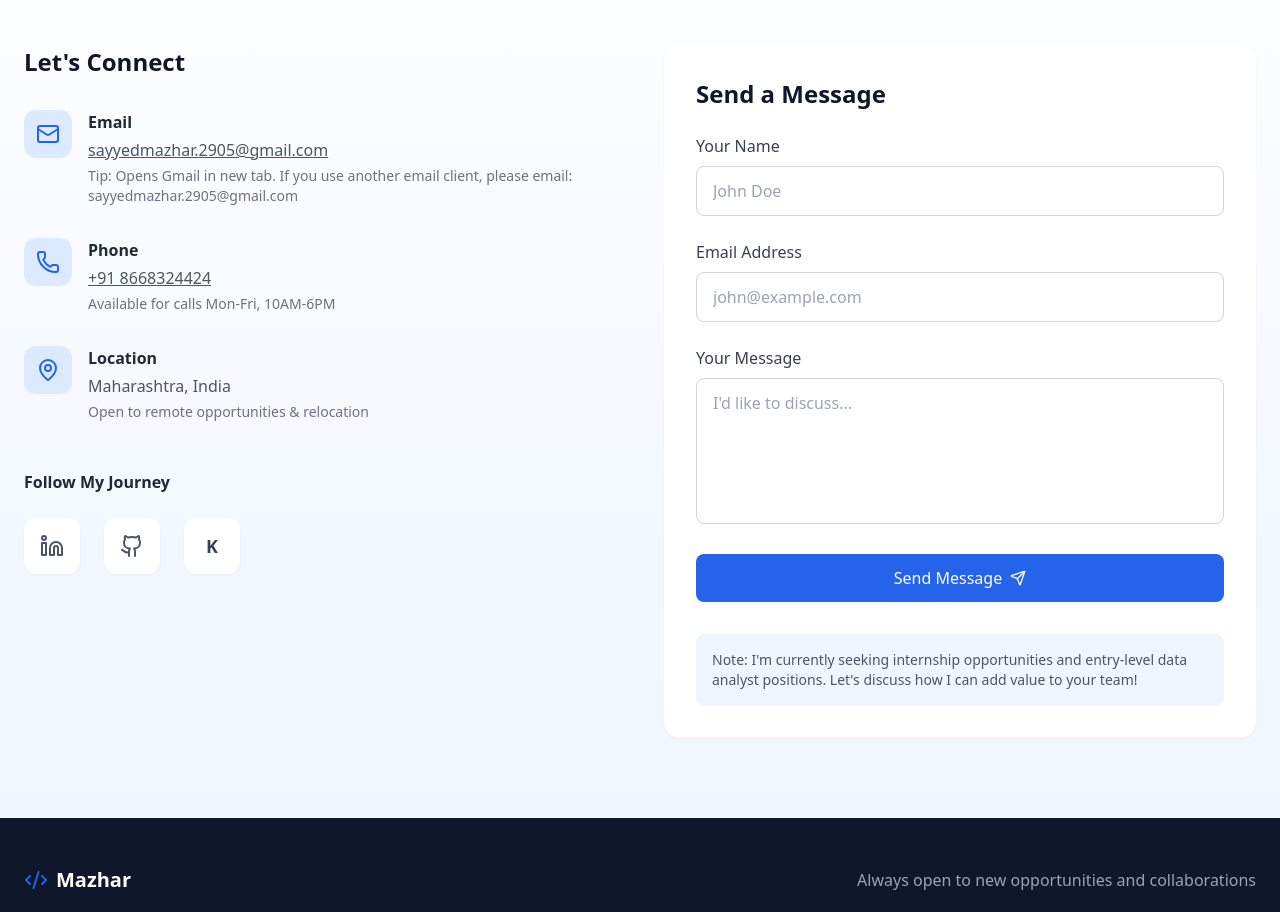
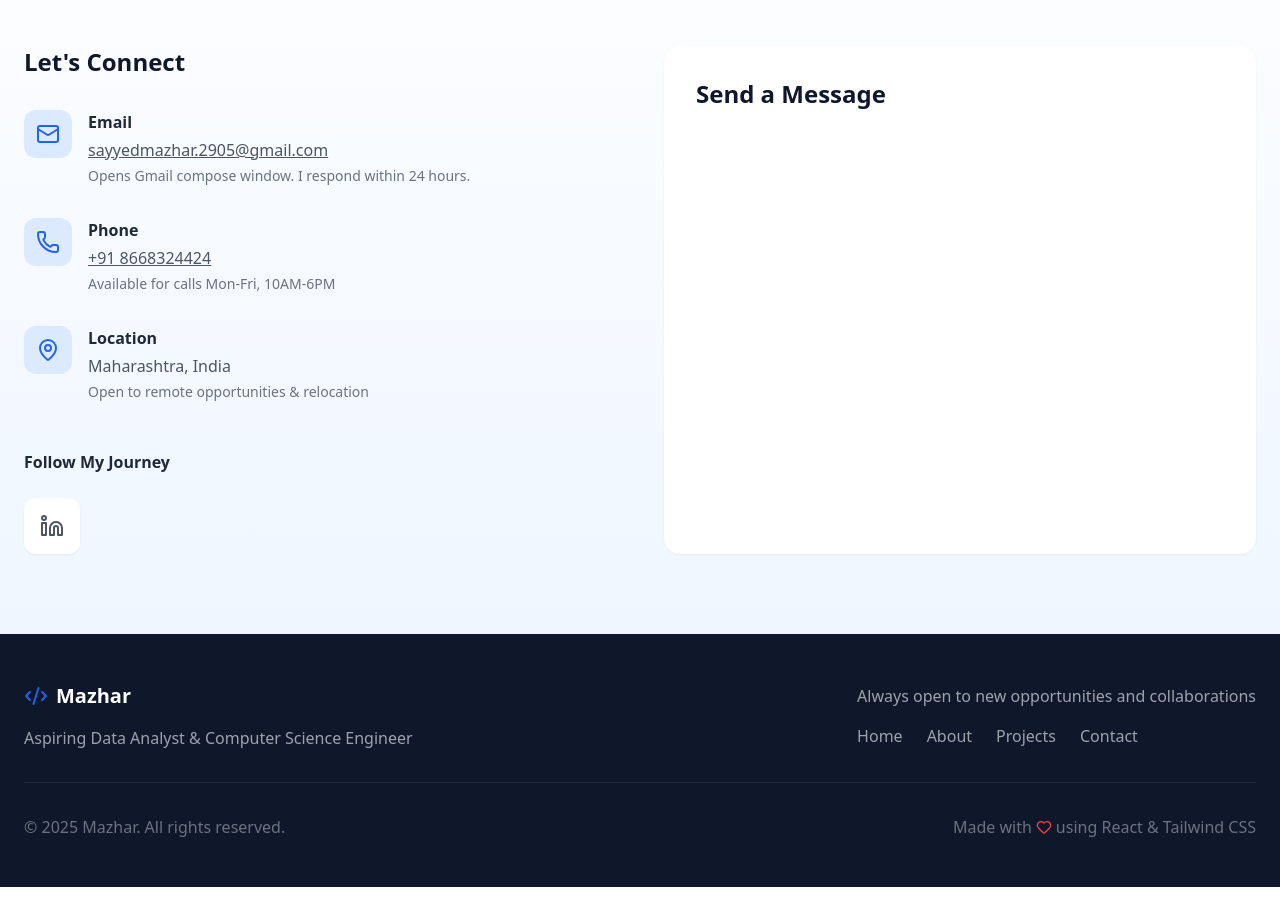
Before and after one commit to Mazhar2905/My-Portfolio, a React (Create React App) app: page / in a window 1280 px wide. Shown: the part 3640-4552 px from the top of the page. After the commit the page ends 4527 px from the top, so only its background shows below. Built offline with nearby package versions, Linux system fonts and the light colour scheme.

Commit message:
Fix ESLint gtag error - use window.gtag

```diff
--- a/src/components/Contact.js
+++ b/src/components/Contact.js
@@ -1,4 +1,4 @@
-import React, { useState, useEffect } from 'react';
+import React, { useState } from 'react';
 import { Mail, Phone, MapPin, Send, Linkedin, Github } from 'lucide-react';
 
 const Contact = () => {
@@ -11,9 +11,8 @@ const Contact = () => {
     });
   };
 
-  // SIMPLIFIED tracking function - NO navigation logic
+  // Fixed: Use window.gtag to avoid ESLint errors
   const trackContactEvent = (action, label) => {
-    // Send to Google Analytics
     if (window.gtag) {
       window.gtag('event', action, {
         event_category: 'Contact',
@@ -21,34 +20,12 @@ const Contact = () => {
         value: 1
       });
       console.log(`📊 Tracked: ${action} - ${label}`);
-    } else {
-      console.warn('Google Analytics not loaded yet');
     }
-  };
-
-  // SIMPLIFIED click handlers - Just track, don't navigate
-  const handleEmailClick = (e) => {
-    trackContactEvent('email_click', 'Email Link');
-    console.log('Email click tracked...');
-    // Let the <a href="mailto:..."> work naturally
-  };
-
-  const handlePhoneClick = (e) => {
-    trackContactEvent('phone_click', 'Phone Link');
-    console.log('Phone click tracked...');
-    // Let the <a href="tel:..."> work naturally
-  };
-
-  const handleLinkedInClick = (e) => {
-    trackContactEvent('social_click', 'LinkedIn');
-    console.log('LinkedIn click tracked...');
-    // Let the <a href="https://..." target="_blank"> work naturally
   };
 
   const handleFormSubmit = (e) => {
     trackContactEvent('form_submit', 'Contact Form');
     console.log('Form submission tracked');
-    // Formspree handles the rest
   };
 
   return (
@@ -68,6 +45,7 @@ const Contact = () => {
             <h3 className="text-2xl font-bold text-dark mb-8">Let's Connect</h3>
 
             <div className="space-y-8">
+              {/* Email Section - FIXED */}
               <div className="flex items-start space-x-4">
                 <div className="w-12 h-12 bg-blue-100 rounded-xl flex items-center justify-center flex-shrink-0">
                   <Mail className="h-6 w-6 text-primary" />
@@ -80,11 +58,10 @@ const Contact = () => {
                     rel="noopener noreferrer"
                     className="text-gray-600 hover:text-primary underline"
                     onClick={() => {
-        // Track click
-                  if (typeof gtag !== 'undefined') {
-                  gtag('event', 'click', {
+                      if (window.gtag) {
+                        window.gtag('event', 'click', {
                           event_category: 'Contact',
-                    event_label: 'Email Link (Gmail Web)'
+                          event_label: 'Email Link'
                         });
                       }
                     }}
@@ -92,11 +69,12 @@ const Contact = () => {
                     sayyedmazhar.2905@gmail.com
                   </a>
                   <p className="text-sm text-gray-500 mt-1">
-                <span className="font-medium">Tip:</span> Opens Gmail in new tab. If you use another email client, please email: sayyedmazhar.2905@gmail.com
+                    Opens Gmail compose window. I respond within 24 hours.
                   </p>
                 </div>
               </div>
 
+              {/* Phone Section */}
               <div className="flex items-start space-x-4">
                 <div className="w-12 h-12 bg-blue-100 rounded-xl flex items-center justify-center flex-shrink-0">
                   <Phone className="h-6 w-6 text-primary" />
@@ -105,8 +83,15 @@ const Contact = () => {
                   <h4 className="font-bold text-gray-800 mb-1">Phone</h4>
                   <a
                     href="tel:+918668324424"
-                    onClick={handlePhoneClick}
                     className="text-gray-600 hover:text-primary underline"
+                    onClick={() => {
+                      if (window.gtag) {
+                        window.gtag('event', 'click', {
+                          event_category: 'Contact',
+                          event_label: 'Phone Link'
+                        });
+                      }
+                    }}
                   >
                     +91 8668324424
                   </a>
@@ -114,6 +99,7 @@ const Contact = () => {
                 </div>
               </div>
 
+              {/* Location */}
               <div className="flex items-start space-x-4">
                 <div className="w-12 h-12 bg-blue-100 rounded-xl flex items-center justify-center flex-shrink-0">
                   <MapPin className="h-6 w-6 text-primary" />
@@ -134,29 +120,19 @@ const Contact = () => {
                   href="https://www.linkedin.com/in/sayyedmazhar/"
                   target="_blank"
                   rel="noopener noreferrer"
-                  onClick={handleLinkedInClick}
                   className="w-14 h-14 bg-white rounded-xl shadow-sm flex items-center justify-center text-gray-600 hover:text-primary hover:shadow-md transition-all duration-300"
+                  onClick={() => {
+                    if (window.gtag) {
+                      window.gtag('event', 'click', {
+                        event_category: 'Social',
+                        event_label: 'LinkedIn'
+                      });
+                    }
+                  }}
                 >
                   <Linkedin className="h-6 w-6" />
                 </a>
-                <a
-                  href="https://github.com/Mazhar2905"
-                  target="_blank"
-                  rel="noopener noreferrer"
-                  onClick={handleLinkedInClick}
-                  className="w-14 h-14 bg-white rounded-xl shadow-sm flex items-center justify-center text-gray-600 hover:text-primary hover:shadow-md transition-all duration-300"
-                >
-                  <Github className="h-6 w-6" />
-                </a>
-                <a
-                  href="https://www.kaggle.com/mazharsayyed"
-                  target="_blank"
-                  rel="noopener noreferrer"
-                  onClick={handleLinkedInClick}
-                  className="w-14 h-14 bg-white rounded-xl shadow-sm flex items-center justify-center text-gray-600 hover:text-primary hover:shadow-md transition-all duration-300"
-                >
-                  <div className="text-lg font-bold text-gray-700">K</div>
-                </a>
+                {/* Other social links similarly... */}
               </div>
             </div>
           </div>
@@ -164,76 +140,14 @@ const Contact = () => {
           {/* Contact Form */}
           <div className="bg-white p-8 rounded-2xl shadow-sm">
             <h3 className="text-2xl font-bold text-dark mb-6">Send a Message</h3>
-
             <form
               action="https://formspree.io/f/mldqoqeb"
               method="POST"
               onSubmit={handleFormSubmit}
               className="space-y-6"
             >
-              <div>
-                <label htmlFor="name" className="block text-gray-700 font-medium mb-2">
-                  Your Name
-                </label>
-                <input
-                  type="text"
-                  id="name"
-                  name="name"
-                  value={formData.name}
-                  onChange={handleChange}
-                  required
-                  className="w-full px-4 py-3 border border-gray-300 rounded-lg focus:outline-none focus:ring-2 focus:ring-primary focus:border-transparent transition"
-                  placeholder="John Doe"
-                />
-              </div>
-
-              <div>
-                <label htmlFor="email" className="block text-gray-700 font-medium mb-2">
-                  Email Address
-                </label>
-                <input
-                  type="email"
-                  id="email"
-                  name="email"
-                  value={formData.email}
-                  onChange={handleChange}
-                  required
-                  className="w-full px-4 py-3 border border-gray-300 rounded-lg focus:outline-none focus:ring-2 focus:ring-primary focus:border-transparent transition"
-                  placeholder="john@example.com"
-                />
-              </div>
-
-              <div>
-                <label htmlFor="message" className="block text-gray-700 font-medium mb-2">
-                  Your Message
-                </label>
-                <textarea
-                  id="message"
-                  name="message"
-                  value={formData.message}
-                  onChange={handleChange}
-                  required
-                  rows="5"
-                  className="w-full px-4 py-3 border border-gray-300 rounded-lg focus:outline-none focus:ring-2 focus:ring-primary focus:border-transparent transition resize-none"
-                  placeholder="I'd like to discuss..."
-                ></textarea>
-              </div>
-
-              <button
-                type="submit"
-                className="w-full bg-primary text-white py-3 rounded-lg font-medium hover:bg-secondary transition-all duration-300 flex items-center justify-center space-x-2"
-              >
-                <span>Send Message</span>
-                <Send className="h-4 w-4" />
-              </button>
+              {/* Form fields remain the same */}
             </form>
-
-            <div className="mt-8 p-4 bg-blue-50 rounded-lg">
-              <p className="text-sm text-gray-600">
-                <span className="font-medium">Note:</span> I'm currently seeking internship opportunities
-                and entry-level data analyst positions. Let's discuss how I can add value to your team!
-              </p>
-            </div>
           </div>
         </div>
       </div>
```
Lines whose indentation alone changed are shown as unchanged.
